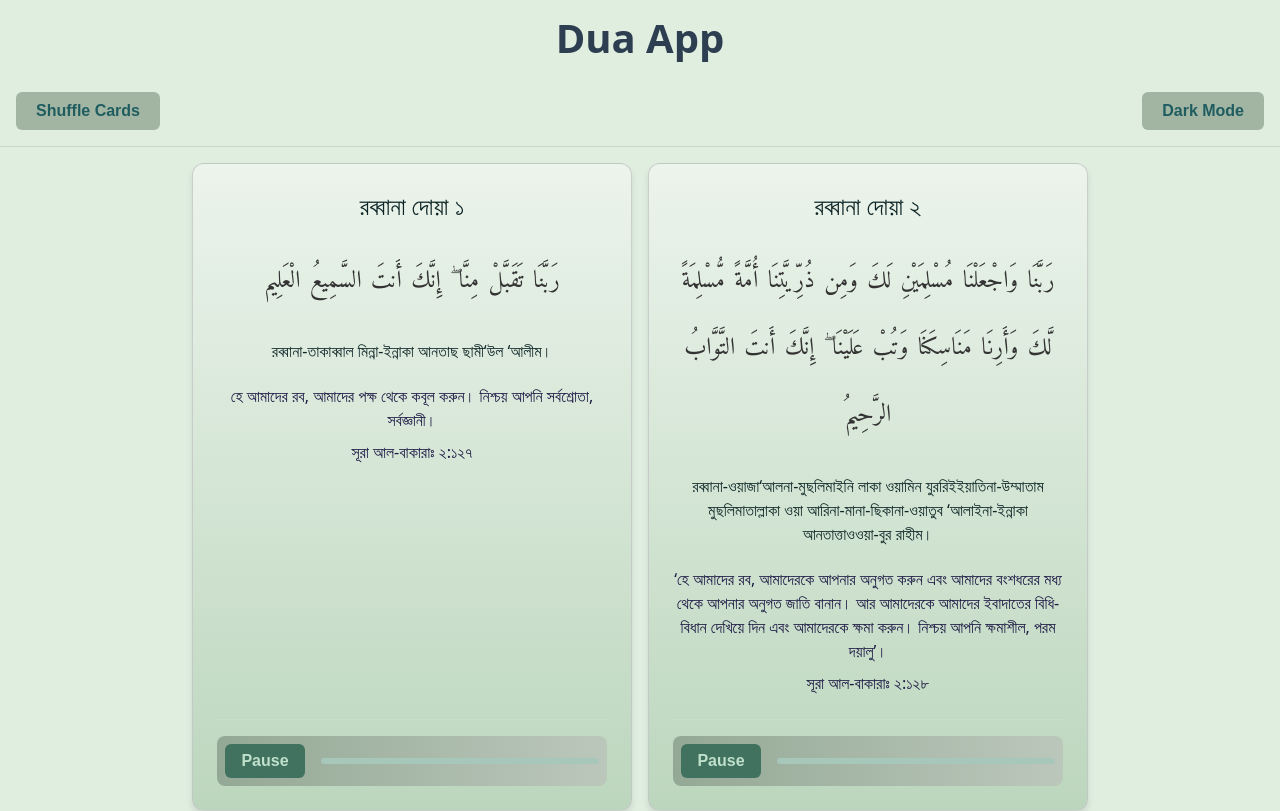
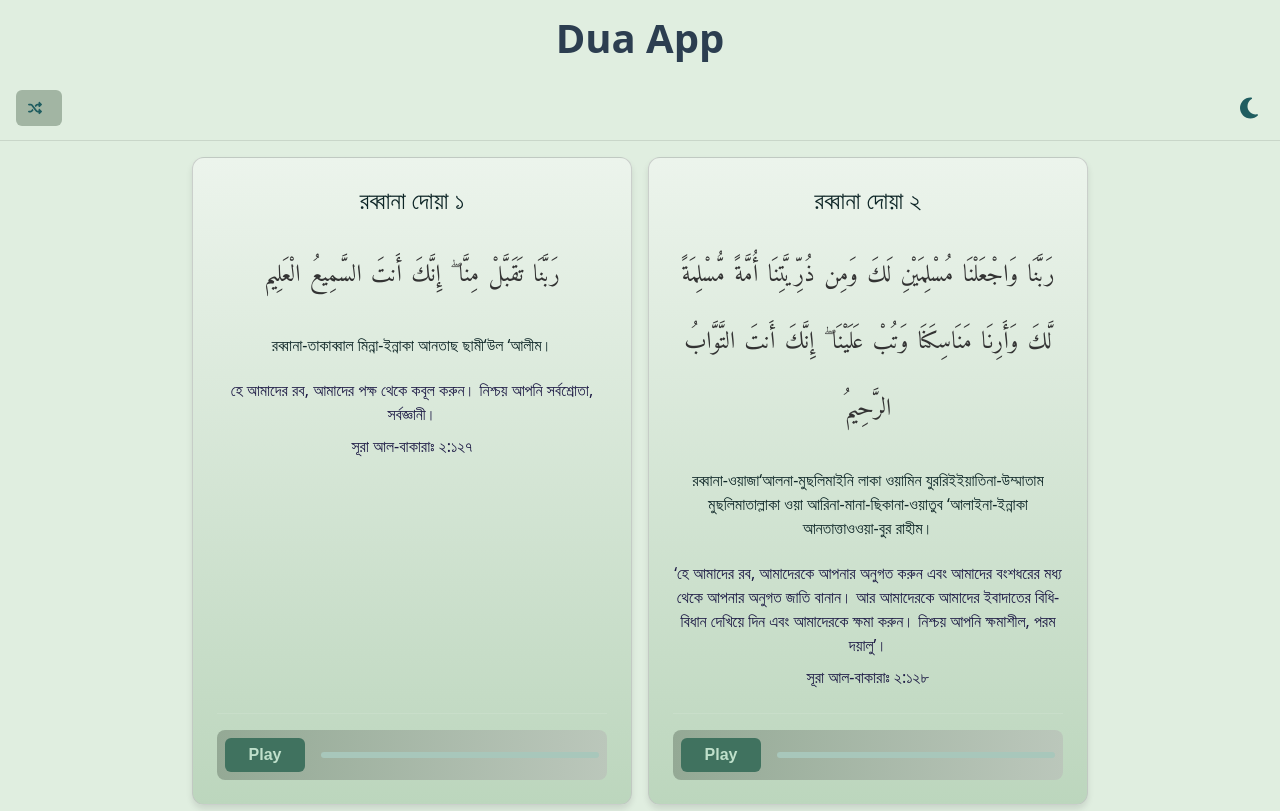
Before and after one commit to dark-shadow388/Rabbana-40-Dua-Collection, a React (Vite) app: page / in a window 1280 px wide. Shown: the top 811 px of the page. Built offline with nearby package versions, Linux system fonts and the light colour scheme; a web font is replaced by a local one.

Commit message:
icon add & header fix

```diff
--- a/package.json
+++ b/package.json
@@ -10,6 +10,8 @@
     "preview": "vite preview"
   },
   "dependencies": {
+    "@fortawesome/free-solid-svg-icons": "^6.7.2",
+    "@fortawesome/react-fontawesome": "^0.2.2",
     "react": "^19.0.0",
     "react-dom": "^19.0.0"
   },
--- a/src/App.css
+++ b/src/App.css
@@ -84,11 +84,17 @@
 /* shuffle button customization */
 /* Update app-header styles */
 .app-header {
+  position: sticky;
+  top: 0;
+  z-index: 100;
   display: flex;
-  justify-content: space-between; /* Distribute space between items */
+  justify-content: space-between;
   align-items: center;
-  padding: 1rem;
+  padding: 0.5rem 1rem; /* Reduced vertical padding */
   border-bottom: 1px solid rgba(0, 0, 0, 0.1);
+  background-color: inherit; /* Inherits the app's background color */
+  backdrop-filter: blur(8px); /* Adds a blur effect to the background */
+  min-height: 48px; /* Set a fixed minimum height */
 }
 
 .dark-mode .app-header {
@@ -98,12 +104,17 @@
 /* Style for both buttons to ensure consistency */
 .mode-toggle,
 .shuffle-button {
-  padding: 10px 20px;
+  padding: 6px 12px; /* Reduced padding */
   font-size: 1rem;
   font-weight: bold;
   border: none;
   border-radius: 6px;
   cursor: pointer;
+  height: 36px; /* Fixed height */
+  min-width: 36px;
+  display: flex;
+  align-items: center;
+  justify-content: center;
   transition: background-color 0.3s ease;
 }
 
@@ -139,6 +150,7 @@
   font-weight: 700;
   padding: 1rem;
   margin: 0; /* Remove margin to prevent spacing issues */
+  transition: all 0.3s ease;
 }
 
 .dark-mode .app-title {
@@ -154,8 +166,110 @@
   font-weight: 400;
   color: inherit;
   margin: 1.5rem 0;
-  word-spacing: 0.10em;
+  word-spacing: 0.1em;
 }
 .dark-mode .arabic-text {
   color: #e6e6e6;
 }
+
+.theme-toggle {
+  border: 1px solid var(--divider-light);
+  border-radius: 8px;
+  padding: 6px 12px; /* Reduced padding */
+  background-color: transparent;
+  cursor: pointer;
+  height: 36px; /* Fixed height */
+  width: 36px; /* Fixed width */
+  display: flex;
+  align-items: center;
+  justify-content: center;
+  transition: border-color 0.25s;
+}
+
+.theme-toggle:hover {
+  border-color: #646cff;
+}
+
+.sun-moon-container {
+  position: relative;
+  width: 24px; /* Increased from 20px */
+  height: 24px; /* Increased from 20px */
+}
+
+.sun,
+.moon {
+  position: absolute;
+  left: 0;
+  top: 0;
+  transition: opacity 0.25s, transform 0.25s;
+  font-size: 24px; /* Add this line to increase icon size */
+}
+
+.dark-mode .sun {
+  opacity: 1;
+  transform: rotate(0deg);
+}
+
+.dark-mode .moon {
+  color: #a7c3b2; /* Dark mode moon color - matches shuffle button */
+  opacity: 0;
+  transform: rotate(90deg);
+}
+
+.sun {
+  opacity: 0;
+  transform: rotate(-90deg);
+  color: #8fb7c1; /* Dark mode sun color - matches shuffle button */
+}
+
+.moon {
+  opacity: 1;
+  transform: rotate(0deg);
+  color: hsl(
+    183,
+    51%,
+    25%
+  ); /* Light mode moon color - matches shuffle button */
+}
+
+.shuffle-icon {
+  margin-right: 8px;
+  font-size: 14px; /* Slightly smaller icon */
+}
+
+.shuffle-button {
+  display: flex;
+  align-items: center;
+  justify-content: center;
+}
+
+/* Add a condensed header title that shows on scroll */
+.header-title {
+  position: absolute;
+  left: 50%;
+  transform: translateX(-50%);
+  color: #2c3e50;
+  font-size: 1.2rem; /* Reduced font size */
+  font-weight: 700;
+  margin: 0;
+  padding: 0;
+  opacity: 0;
+  transition: opacity 0.3s ease;
+}
+
+.dark-mode .header-title {
+  color: #8fb7c1;
+}
+
+/* Show header title when scrolled */
+@media screen and (min-width: 768px) {
+  .app.scrolled .header-title {
+    opacity: 1;
+  }
+
+  .app.scrolled .app-title {
+    opacity: 0;
+    height: 0;
+    padding: 0;
+  }
+}
--- a/src/App.jsx
+++ b/src/App.jsx
@@ -2,6 +2,8 @@ import React, { useState, useEffect } from 'react';
 import './App.css';
 import Card from './Card.jsx';
 import appData from './appData.js';
+import { FontAwesomeIcon } from '@fortawesome/react-fontawesome';
+import { faMoon, faSun, faShuffle } from '@fortawesome/free-solid-svg-icons';
 
 function App() {
   const [currentlyPlaying, setCurrentlyPlaying] = useState(null);
@@ -30,9 +32,24 @@ function App() {
     setShuffledData(shuffled);
   };
 
+  // Add scroll detection
+  const [isScrolled, setIsScrolled] = useState(false);
+
+  useEffect(() => {
+    const handleScroll = () => {
+      const scrollPosition = window.scrollY;
+      setIsScrolled(scrollPosition > 100);
+    };
+
+    window.addEventListener('scroll', handleScroll);
+    return () => window.removeEventListener('scroll', handleScroll);
+  }, []);
+
   return (
     <div
-      className={darkMode ? 'app dark-mode' : 'app'}
+      className={`app ${darkMode ? 'dark-mode' : ''} ${
+        isScrolled ? 'scrolled' : ''
+      }`}
       style={{
         backgroundColor: darkMode ? '#202420' : '#e0eee0',
         minHeight: '100vh',
@@ -41,10 +58,18 @@ function App() {
       <h1 className="app-title">Dua App</h1>
       <div className="app-header">
         <button onClick={shuffleCards} className="shuffle-button">
-          Shuffle Cards
+          <FontAwesomeIcon icon={faShuffle} className="shuffle-icon" />
         </button>
-        <button onClick={toggleMode} className="mode-toggle">
-          {darkMode ? 'Light Mode' : 'Dark Mode'}
+        <h2 className="header-title">Dua App</h2>
+        <button
+          onClick={toggleMode}
+          className="theme-toggle"
+          title="Toggle theme"
+        >
+          <div className="sun-moon-container">
+            <FontAwesomeIcon icon={faSun} className="sun" />
+            <FontAwesomeIcon icon={faMoon} className="moon" />
+          </div>
         </button>
       </div>
       <div className="card-container">
```
Also changed, not shown: 1 other file (tests, documents, lock files or other folders).
